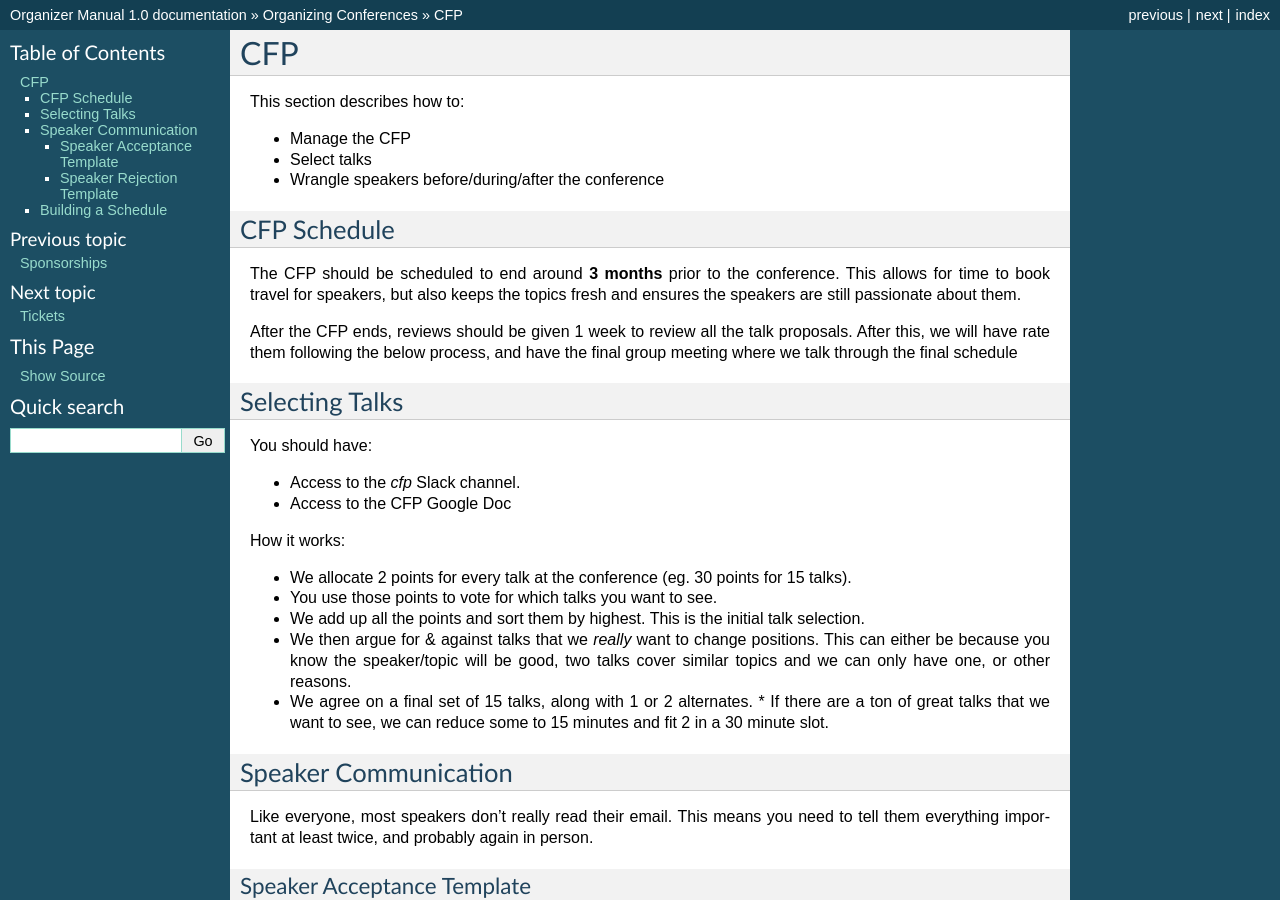
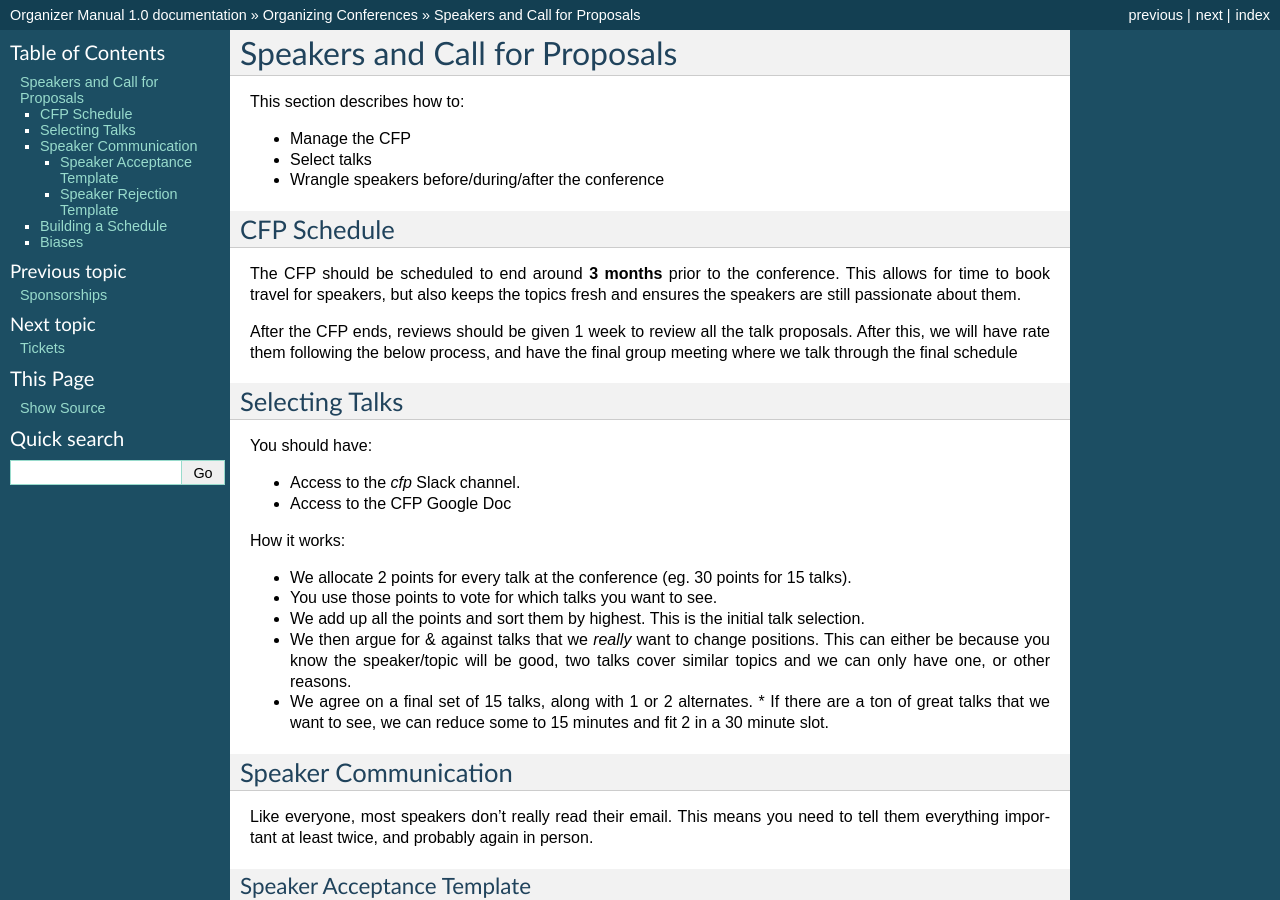
Before and after one commit to writethedocs/organizer-manual, a Sphinx documentation site: the page built from source/confs/conf-cfp.rst, in a window 1280 px wide and 900 px high. Built offline with Sphinx 7.4.7, drawn with Linux system fonts in a browser that asks for light colours; pages that are not in the unit, such as notebooks, are missing from menus; some of the changed text lies outside the part shown.

Commit message:
More meaningful heading

```diff
--- a/source/confs/conf-cfp.rst
+++ b/source/confs/conf-cfp.rst
@@ -1,7 +1,7 @@
 .. _conf-cfp:
 
-CFP
-===
+Speakers and Call for Proposals
+===============================
 
 This section describes how to:
 
@@ -138,3 +138,11 @@ you send each speaker their time slot,
 and confirm it works for them.
 Give them a couple days to make changes,
 then we can publish the schedule.
+
+Biases
+------
+
+* New people
+* Community members
+* Previous lighting talk speakers
+*
```
